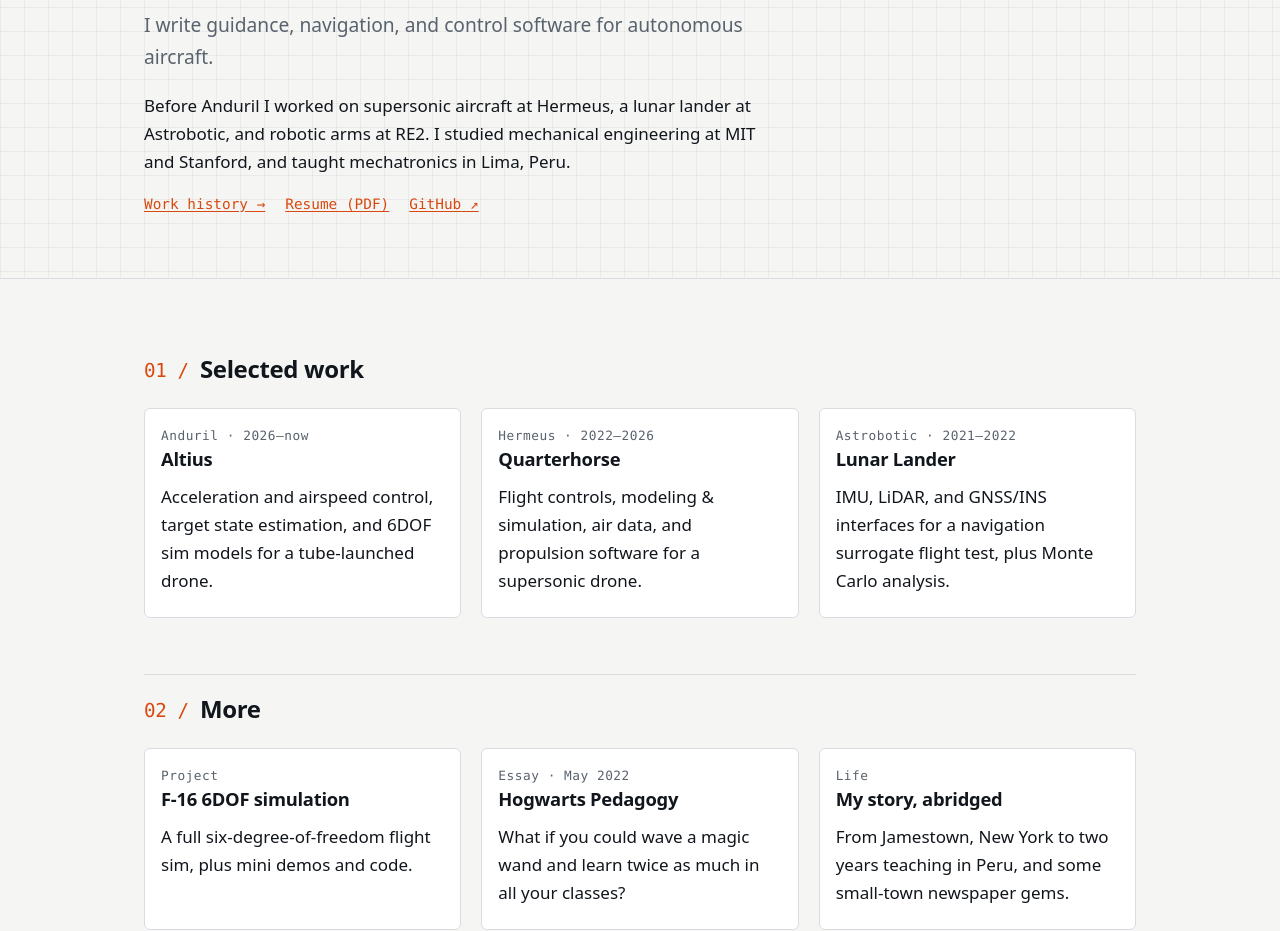
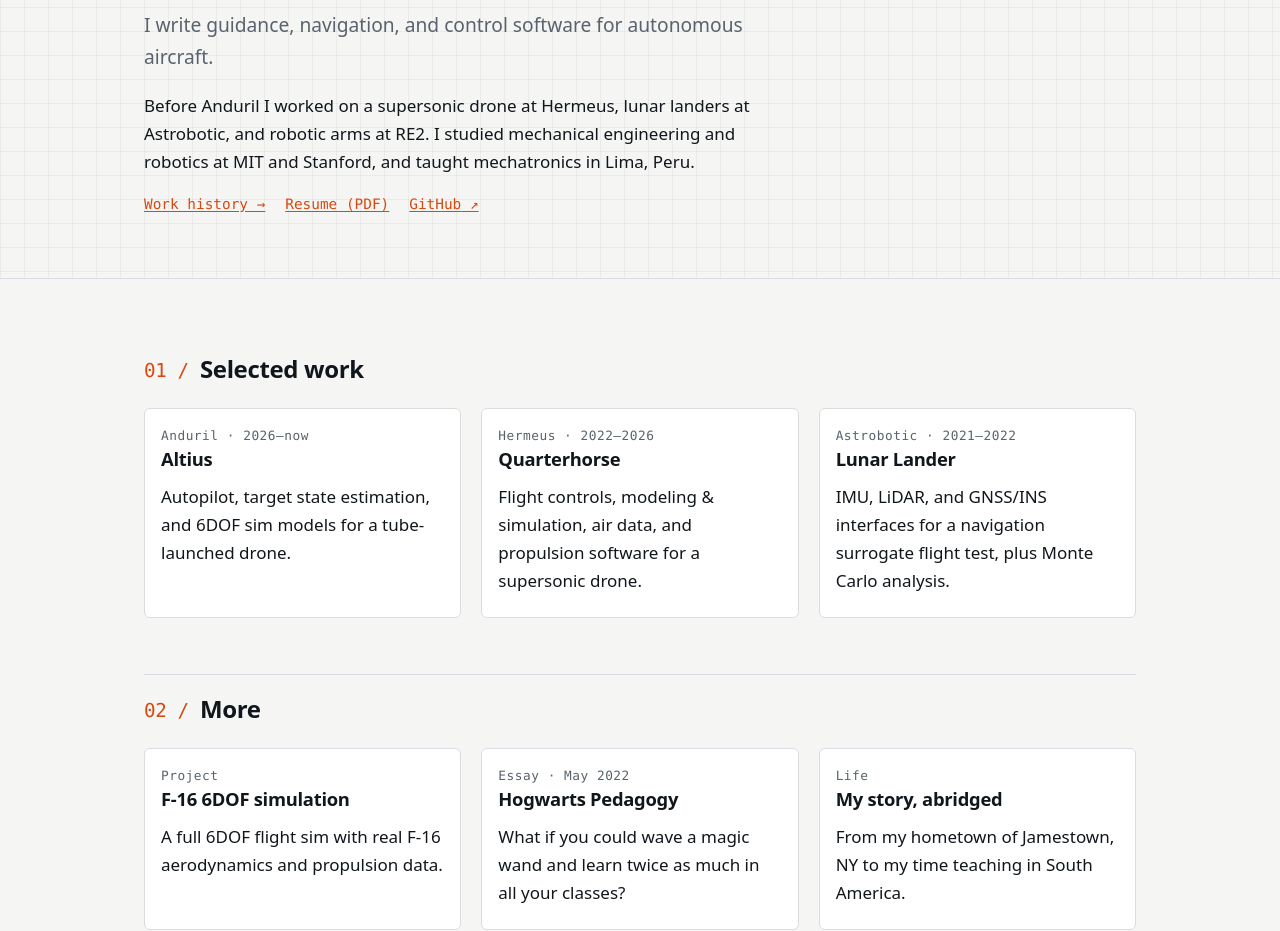
Before and after one commit to josephcampion/josephcampion.github.io, a plain HTML site: page index.html in a window 1280 px wide. Shown: the part 218-1149 px from the top of the page. Drawn offline with Linux system fonts and the light colour scheme.

Commit message:
Reword homepage intro and cards

```diff
--- a/index.html
+++ b/index.html
@@ -29,7 +29,7 @@
     <p class="kicker">Senior GNC Engineer · Anduril Industries</p>
     <h1>Joey Campion</h1>
     <p class="lede">I write guidance, navigation, and control software for autonomous aircraft.</p>
-    <p>Before Anduril I worked on supersonic aircraft at Hermeus, a lunar lander at Astrobotic, and robotic arms at RE2. I studied mechanical engineering at MIT and Stanford, and taught mechatronics in Lima, Peru.</p>
+    <p>Before Anduril I worked on a supersonic drone at Hermeus, lunar landers at Astrobotic, and robotic arms at RE2. I studied mechanical engineering and robotics at MIT and Stanford, and taught mechatronics in Lima, Peru.</p>
     <ul class="links"><li><a href="/work">Work history →</a></li><li><a href="/resume.pdf">Resume (PDF)</a></li><li><a href="https://github.com/josephcampion">GitHub</a></li></ul>
   </div></section>
 
@@ -40,7 +40,7 @@
         <li class="card">
           <p class="meta">Anduril · 2026–now</p>
           <h3><a href="/work#anduril">Altius</a></h3>
-          <p>Acceleration and airspeed control, target state estimation, and 6DOF sim models for a tube-launched drone.</p>
+          <p>Autopilot, target state estimation, and 6DOF sim models for a tube-launched drone.</p>
         </li>
         <li class="card">
           <p class="meta">Hermeus · 2022–2026</p>
@@ -61,7 +61,7 @@
         <li class="card">
           <p class="meta">Project</p>
           <h3><a href="/projects">F-16 6DOF simulation</a></h3>
-          <p>A full six-degree-of-freedom flight sim, plus mini demos and code.</p>
+          <p>A full 6DOF flight sim with real F-16 aerodynamics and propulsion data.</p>
         </li>
         <li class="card">
           <p class="meta">Essay · May 2022</p>
@@ -71,7 +71,7 @@
         <li class="card">
           <p class="meta">Life</p>
           <h3><a href="/life">My story, abridged</a></h3>
-          <p>From Jamestown, New York to two years teaching in Peru, and some small-town newspaper gems.</p>
+          <p>From my hometown of Jamestown, NY to my time teaching in South America.</p>
         </li>
       </ul>
     </section>
```
